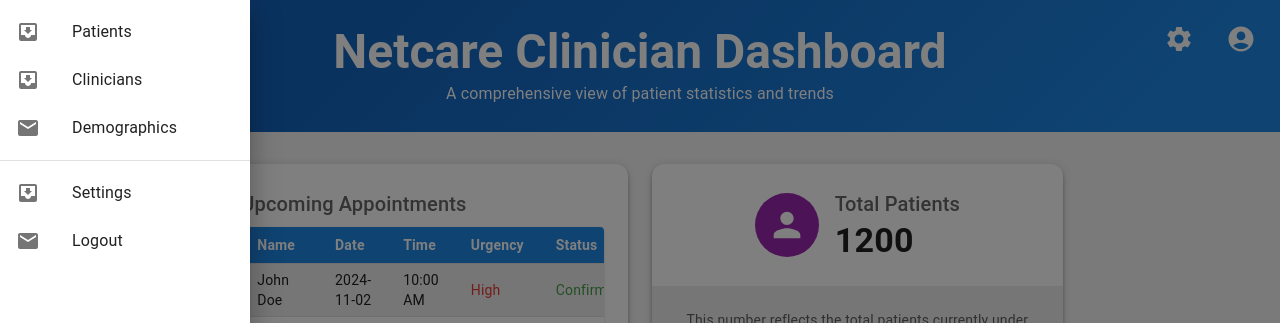
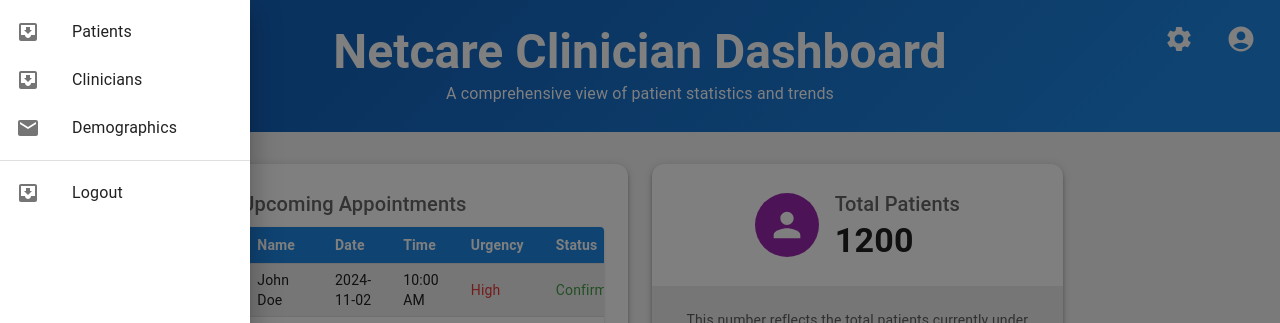
Before and after one commit to cfgcolumbus24/Team-15, a React (Create React App) app in the folder frontend/: page /home in a window 1280 px wide. Both pictures are taken after a click on the button 48 px from the left and 40 px from the top of the page. Shown: the top 323 px of the page. Built offline with nearby package versions, Linux system fonts and the light colour scheme.

Commit message:
Added logout route

```diff
--- a/frontend/src/pages/list.tsx
+++ b/frontend/src/pages/list.tsx
@@ -24,6 +24,10 @@ function Dropdown() {
 
   const handleDemographics = () => {
     navigate("/Demographics");
+  };
+
+  const handleLogout = () => {
+    navigate("/");
   };
 
   const handlePatients = () => {
@@ -67,9 +71,9 @@ function Dropdown() {
       </List>
       <Divider />
       <List>
-        {["Settings", "Logout"].map((text, index) => (
+        {["Logout"].map((text, index) => (
           <ListItem key={text} disablePadding>
-            <ListItemButton>
+            <ListItemButton onClick={handleLogout}>
               <ListItemIcon>
                 {index % 2 === 0 ? <InboxIcon /> : <MailIcon />}
               </ListItemIcon>
```
